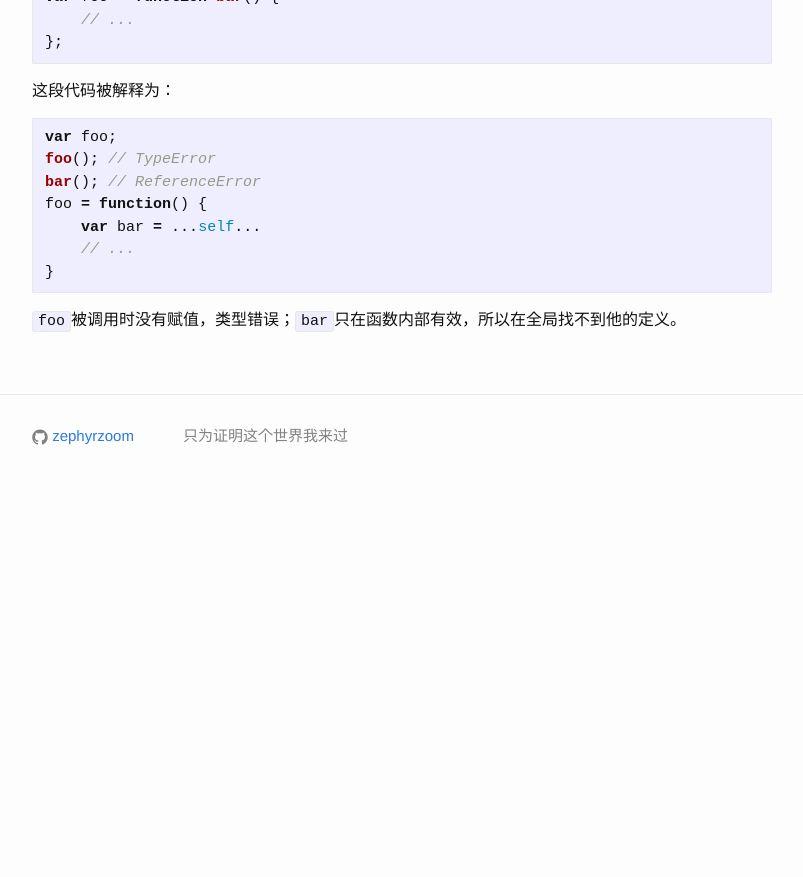
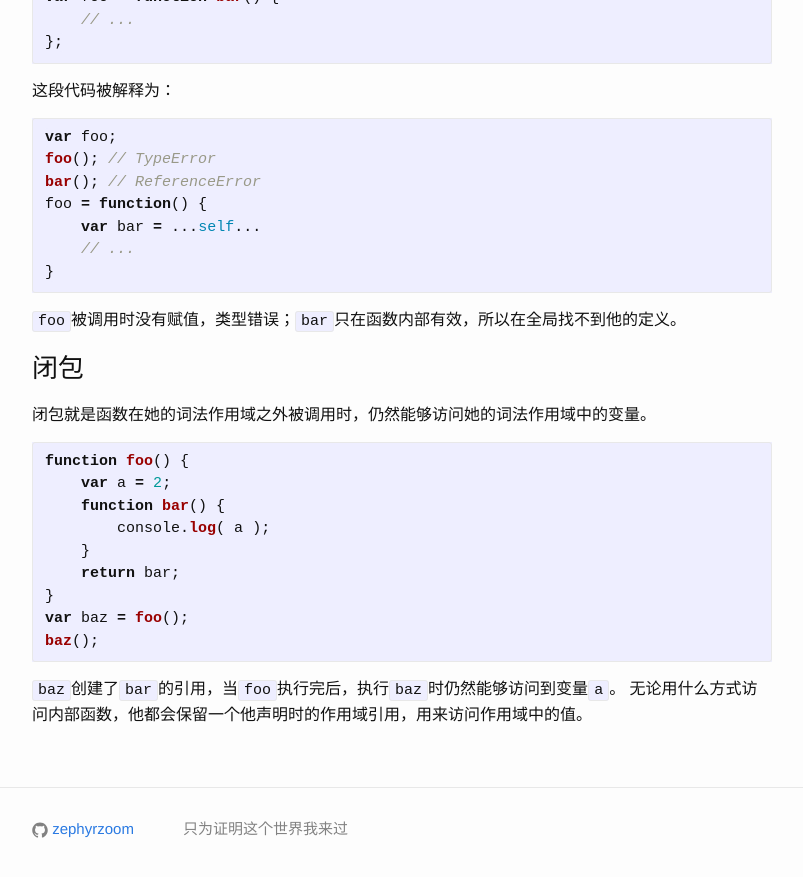
Before and after one commit to zephyrzoom/zephyrzoom.github.io, a Jekyll site: the page built from _posts/2016-08-06-js.md, in a window 1280 px wide and 900 px high, scrolled down 4098 px. Shown: the top 877 px of the window, without its empty margins (238-1041 px from the left). Built offline with Jekyll 4.4.1, drawn with Linux system fonts in a browser that asks for light colours; before the commit the page ends 4605 px from its top, so only the background shows below that.

Commit message:
update js.md

````diff
--- a/_posts/2016-08-06-js.md
+++ b/_posts/2016-08-06-js.md
@@ -192,3 +192,21 @@ foo = function() {
 }
 ```
 `foo`被调用时没有赋值，类型错误；`bar`只在函数内部有效，所以在全局找不到他的定义。
+
+### 闭包
+
+闭包就是函数在她的词法作用域之外被调用时，仍然能够访问她的词法作用域中的变量。
+
+```javascript
+function foo() {
+    var a = 2;
+    function bar() {
+        console.log( a );
+    }
+    return bar;
+}
+var baz = foo();
+baz();
+```
+`baz`创建了`bar`的引用，当`foo`执行完后，执行`baz`时仍然能够访问到变量`a`。
+无论用什么方式访问内部函数，他都会保留一个他声明时的作用域引用，用来访问作用域中的值。
````
